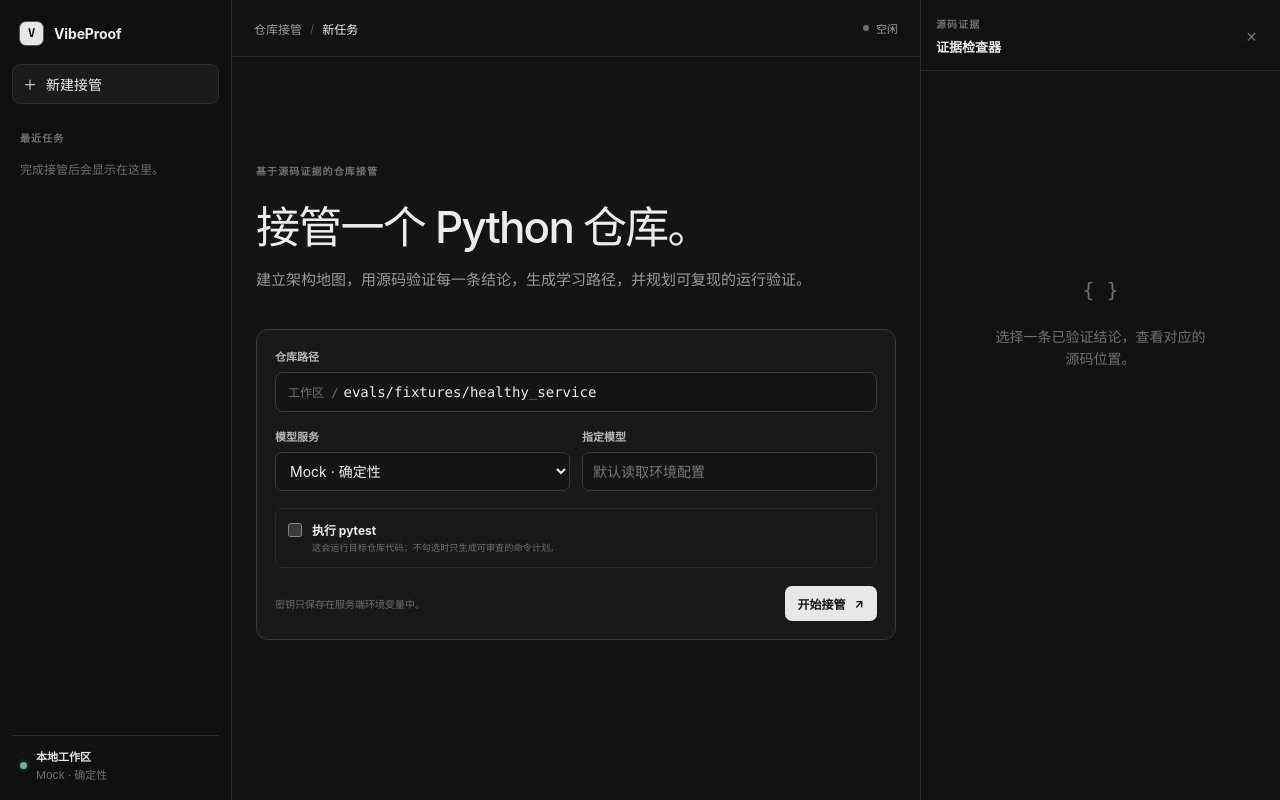
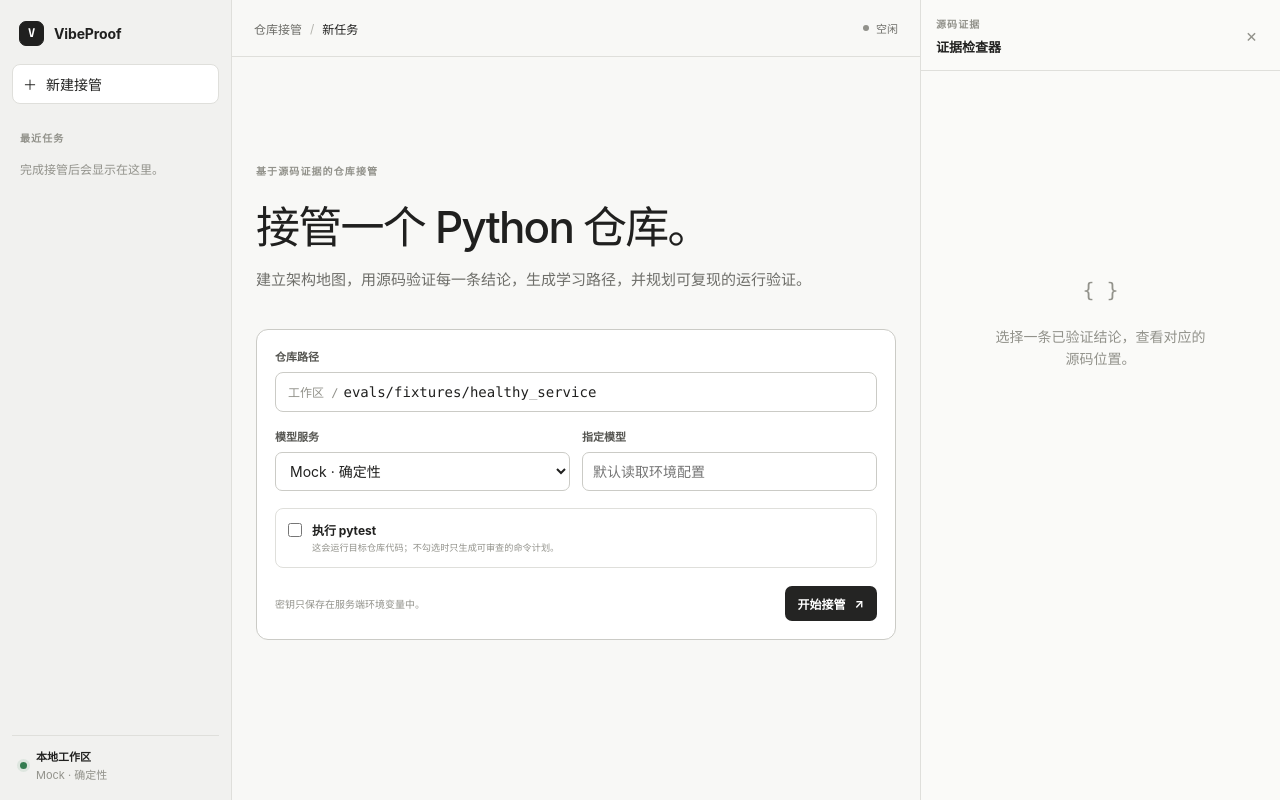
Before and after one commit to wnby/vibeproof, a plain HTML site: page vibeproof/web/index.html in a window 1280 px wide. Drawn offline with Linux system fonts and the light colour scheme; files that its build step writes are made by us from their sources; files whose address does not match are found by name.

Commit message:
feat: switch web workspace to light theme

```diff
--- a/vibeproof/web/styles.css
+++ b/vibeproof/web/styles.css
@@ -1,20 +1,20 @@
 /* VibeProof Web 工作台的视觉系统：实现 Codex 风格三栏布局，并以中性灰表达 Agent 活动。 */
 :root {
-  color-scheme: dark;
-  --canvas: #141414;
-  --sidebar: #101010;
-  --panel: #191919;
-  --panel-raised: #1f1f1f;
-  --panel-hover: #242424;
-  --border: #2c2c2c;
-  --border-strong: #3a3a3a;
-  --text: #ececec;
-  --text-muted: #999;
-  --text-faint: #6f6f6f;
-  --activity: #8c8c8c;
-  --success: #65b985;
-  --warning: #d6a85c;
-  --danger: #d87373;
+  color-scheme: light;
+  --canvas: #f8f8f6;
+  --sidebar: #f1f1ef;
+  --panel: #ffffff;
+  --panel-raised: #fafaf8;
+  --panel-hover: #e9e9e6;
+  --border: #dfdfdb;
+  --border-strong: #cbcbc6;
+  --text: #20201f;
+  --text-muted: #6e6e69;
+  --text-faint: #92928b;
+  --activity: #898982;
+  --success: #347c50;
+  --warning: #98671d;
+  --danger: #b44b4b;
   --radius: 9px;
   --font-ui: Inter, ui-sans-serif, -apple-system, BlinkMacSystemFont, "Segoe UI", sans-serif;
   --font-code: "SFMono-Regular", Consolas, "Liberation Mono", monospace;
@@ -76,10 +76,10 @@ button {
   width: 25px;
   height: 25px;
   place-items: center;
-  border: 1px solid #555;
+  border: 1px solid #20201f;
   border-radius: 7px;
-  background: #e7e7e7;
-  color: #171717;
+  background: #20201f;
+  color: #fff;
   font-family: var(--font-code);
   font-size: 12px;
   font-weight: 800;
@@ -94,7 +94,7 @@ button {
   padding: 9px 10px;
   border: 1px solid var(--border);
   border-radius: 8px;
-  background: #1b1b1b;
+  background: #fff;
   cursor: pointer;
   text-align: left;
 }
@@ -144,7 +144,7 @@ button {
 
 .recent-run:hover,
 .recent-run.active {
-  background: #1d1d1d;
+  background: #e7e7e3;
 }
 
 .recent-run strong,
@@ -191,7 +191,7 @@ button {
   height: 7px;
   border-radius: 50%;
   background: var(--success);
-  box-shadow: 0 0 0 3px rgb(101 185 133 / 10%);
+  box-shadow: 0 0 0 3px rgb(52 124 80 / 10%);
 }
 
 .workspace {
@@ -208,7 +208,7 @@ button {
   justify-content: space-between;
   padding: 0 22px;
   border-bottom: 1px solid var(--border);
-  background: rgb(20 20 20 / 94%);
+  background: rgb(248 248 246 / 94%);
   backdrop-filter: blur(12px);
 }
 
@@ -230,7 +230,7 @@ button {
 }
 
 .breadcrumb-separator {
-  color: #4f4f4f;
+  color: #b4b4ae;
 }
 
 .run-state {
@@ -309,7 +309,7 @@ button {
 .field label {
   display: block;
   margin-bottom: 8px;
-  color: #b8b8b8;
+  color: #555551;
   font-size: 11px;
   font-weight: 600;
 }
@@ -320,7 +320,7 @@ button {
   overflow: hidden;
   border: 1px solid var(--border-strong);
   border-radius: 8px;
-  background: #151515;
+  background: #fff;
 }
 
 .path-prefix {
@@ -337,14 +337,14 @@ select {
   border: 1px solid var(--border-strong);
   border-radius: 7px;
   outline: 0;
-  background: #151515;
+  background: #fff;
   color: var(--text);
 }
 
 input:focus,
 select:focus,
 .path-input-row:focus-within {
-  border-color: #646464;
+  border-color: #8d8d87;
 }
 
 .path-input-row input {
@@ -379,14 +379,14 @@ select:focus,
 }
 
 .runtime-toggle:hover {
-  background: #1c1c1c;
+  background: #f7f7f5;
 }
 
 .runtime-toggle input {
   width: 14px;
   height: 14px;
   margin: 2px 0 0;
-  accent-color: #aaa;
+  accent-color: #666;
 }
 
 .runtime-toggle strong,
@@ -426,15 +426,15 @@ select:focus,
   padding: 9px 13px;
   border: 0;
   border-radius: 7px;
-  background: #e8e8e8;
-  color: #161616;
+  background: #242423;
+  color: #fff;
   cursor: pointer;
   font-size: 12px;
   font-weight: 650;
 }
 
 .primary-button:hover {
-  background: #fff;
+  background: #000;
 }
 
 .primary-button:disabled {
@@ -458,7 +458,7 @@ select:focus,
 }
 
 .task-prompt code {
-  color: #d0d0d0;
+  color: #3b3b38;
   font-family: var(--font-code);
 }
 
@@ -492,7 +492,7 @@ select:focus,
   bottom: 8px;
   left: 5px;
   width: 1px;
-  background: #343434;
+  background: #d5d5d0;
   content: "";
 }
 
@@ -528,7 +528,7 @@ select:focus,
 }
 
 .activity-meta strong {
-  color: #d1d1d1;
+  color: #3d3d39;
   font-size: 12px;
   font-weight: 600;
 }
@@ -578,7 +578,7 @@ select:focus,
 }
 
 .tab.active {
-  border-top-color: #d5d5d5;
+  border-top-color: #262624;
 }
 
 .summary-block h2 {
@@ -632,7 +632,7 @@ select:focus,
 
 .subsection-title {
   margin: 28px 0 12px;
-  color: #c9c9c9;
+  color: #4e4e49;
   font-size: 11px;
   font-weight: 650;
   letter-spacing: 0.04em;
@@ -726,7 +726,7 @@ select:focus,
 .learning-card p,
 .warning-card p {
   margin: 9px 0 0;
-  color: #c1c1c1;
+  color: #444440;
   font-size: 12px;
   line-height: 1.55;
 }
@@ -784,7 +784,7 @@ select:focus,
   min-width: 0;
   flex-direction: column;
   border-left: 1px solid var(--border);
-  background: #121212;
+  background: #fafaf8;
 }
 
 .inspector.closed {
@@ -861,7 +861,7 @@ select:focus,
   display: block;
   overflow: hidden;
   margin-top: 10px;
-  color: #d0d0d0;
+  color: #343431;
   font-family: var(--font-code);
   font-size: 10px;
   text-overflow: ellipsis;
@@ -885,7 +885,7 @@ select:focus,
 
 .code-number {
   padding-right: 13px;
-  color: #505050;
+  color: #aaa9a2;
   text-align: right;
   user-select: none;
 }
@@ -903,9 +903,9 @@ select:focus,
   padding: 11px 13px;
   border: 1px solid var(--border-strong);
   border-radius: 8px;
-  background: #222;
-  box-shadow: 0 12px 34px rgb(0 0 0 / 35%);
-  color: #d7d7d7;
+  background: #fff;
+  box-shadow: 0 12px 34px rgb(0 0 0 / 14%);
+  color: #383835;
   font-size: 12px;
 }
 
@@ -923,7 +923,7 @@ select:focus,
     right: 0;
     z-index: 30;
     width: min(390px, 92vw);
-    box-shadow: -20px 0 45px rgb(0 0 0 / 35%);
+    box-shadow: -20px 0 45px rgb(0 0 0 / 14%);
   }
 }
 
```
Also changed, not shown: docs/assets/vibeproof-web.png, 1 other file.
